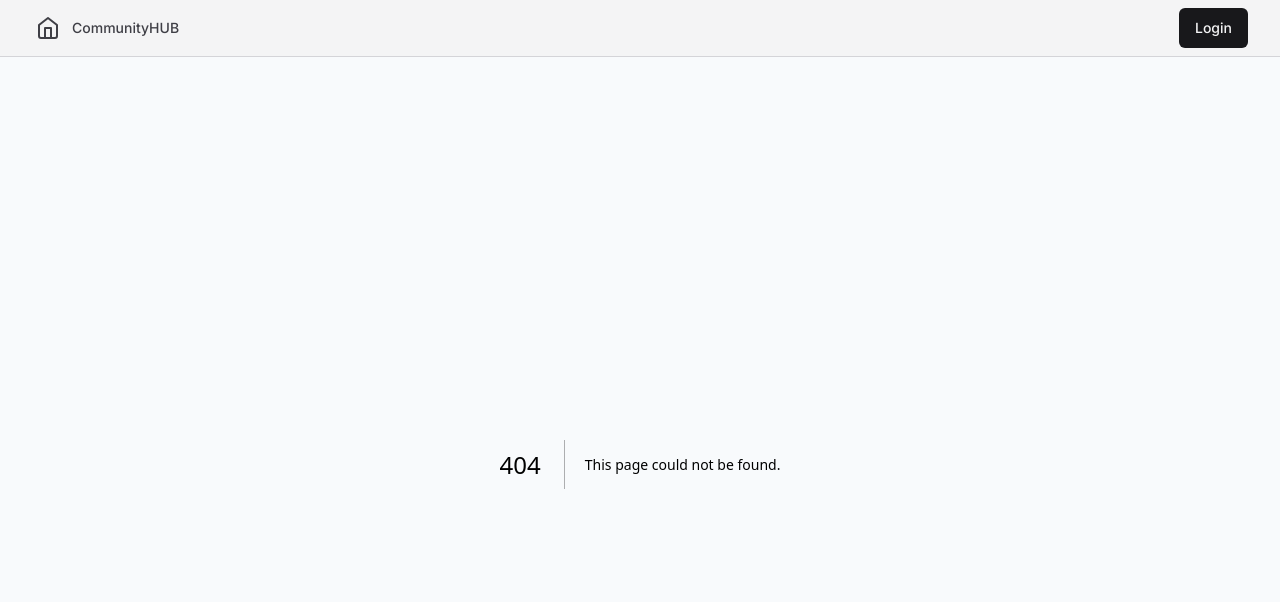
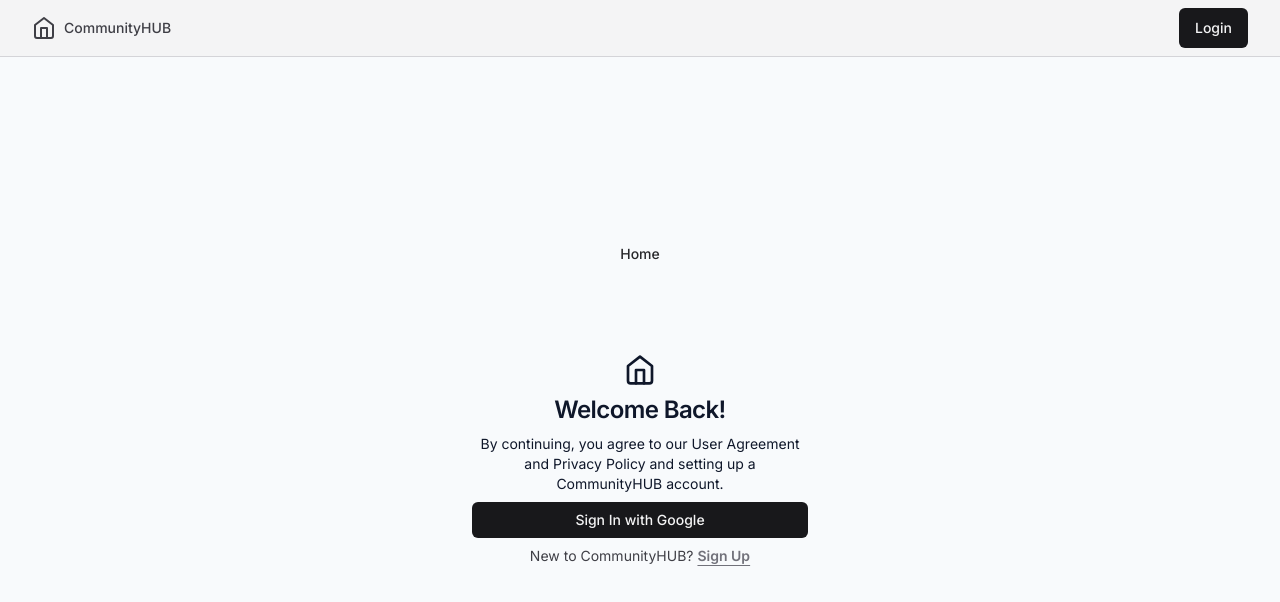
Before and after one commit to milan-lakhani/community-hub, a Next.js app: page /sign-in in a window 1280 px wide. Before the commit this address had no page. Shown: the top 602 px of the page. Built offline with nearby package versions, Linux system fonts and the light colour scheme.

Commit message:
feat: add sign-in component

```diff
--- /dev/null
+++ b/src/app/(auth)/sign-in/page.tsx
@@ -0,0 +1,20 @@
+import SignIn from '@/components/SignIn'
+import { buttonVariants } from '@/components/ui/Button'
+import { cn } from '@/lib/utils'
+import Link from 'next/link'
+import { FC } from 'react'
+
+const page: FC = () => {
+    return <div className='absolute inset-0'>
+        <div className='flex flex-col items-center justify-center h-full max-w-2xl gap-20 mx-auto'>
+            <Link href='/' className={cn(buttonVariants({ variant: 'ghost' }))}>
+                Home
+            </Link>
+
+            <SignIn />
+
+        </div>
+    </div>
+}
+
+export default page
--- a/src/components/Navbar.tsx
+++ b/src/components/Navbar.tsx
@@ -1,6 +1,7 @@
 import Link from "next/link"
 import { Icons } from "./Icons"
 import { buttonVariants } from "./ui/Button"
+import { cn } from "@/lib/utils"
 
 const Navbar = () => {
     return (
@@ -9,14 +10,14 @@ const Navbar = () => {
                 <div className="container max-w-7xl h-hull mx-auto flex items-center justify-between gap-2">
                     {/* Logo */}
                     <Link href="/" className="flex gap-2 items-center">
-                        <Icons.logo className="h-8 w-8 sm:h-6 sm-w-6 text-zinc-700" />
+                        <Icons.logo className="h-8 w-8 md:h-6 md:w-6 text-zinc-700" />
                         <p className="hidden text-zinc-700 text-sm font-medium md:block">CommunityHUB</p>
                     </Link>
 
                     {/* Searchbar */}
 
                     {/* Auth */}
-                    <Link className={buttonVariants()} href="/login">
+                    <Link className={cn(buttonVariants())} href="/sign-in">
                         Login
                     </Link>
                 </div>
--- /dev/null
+++ b/src/components/SignIn.tsx
@@ -0,0 +1,27 @@
+import { FC } from 'react'
+import { Icons } from './Icons'
+import Link from 'next/link'
+import UserAuthform from './UserAuthform'
+
+const SignIn: FC = () => {
+    return <div className='container mx-auto flex w-full flex-col justify-center space-y-6 sm:w-[400px]'>
+        <div className="flex flex-col space-y-2 text-center">
+            <Icons.logo className="h-8 w-8 mx-auto" />
+            <h1 className="text-2xl font-semibold tracking-tight">
+                Welcome Back!
+            </h1>
+            <p className="text-sm font-normal max-w-xs mx-auto">
+                By continuing, you agree to our User Agreement and Privacy Policy and setting up a CommunityHUB account.
+            </p>
+
+            {/* Sign-in Form  */}
+            <UserAuthform />
+
+            <p className="px-8 text-center text-sm text-zinc-700">
+                New to CommunityHUB? <Link href="/sign-up" className="hover:text-zinc-800 text-zinc-500 text-sm font-semibold underline underline-offset-4 ">Sign Up</Link>
+            </p>
+        </div>
+    </div>
+}
+
+export default SignIn
--- /dev/null
+++ b/src/components/UserAuthform.tsx
@@ -0,0 +1,20 @@
+import { FC } from 'react'
+import { Button } from './ui/Button'
+import { cn } from '@/lib/utils'
+
+interface UserAuthformProps extends React.HTMLAttributes<HTMLDivElement> {
+
+}
+
+const UserAuthform: FC<UserAuthformProps> = ({ className, ...props }) => {
+
+
+
+    return <div className={cn(className, 'flex justify-center')} {...props}>
+        <Button size='sm' className='w-full'>
+            Sign In with Google
+        </Button>
+    </div>
+}
+
+export default UserAuthform
```
